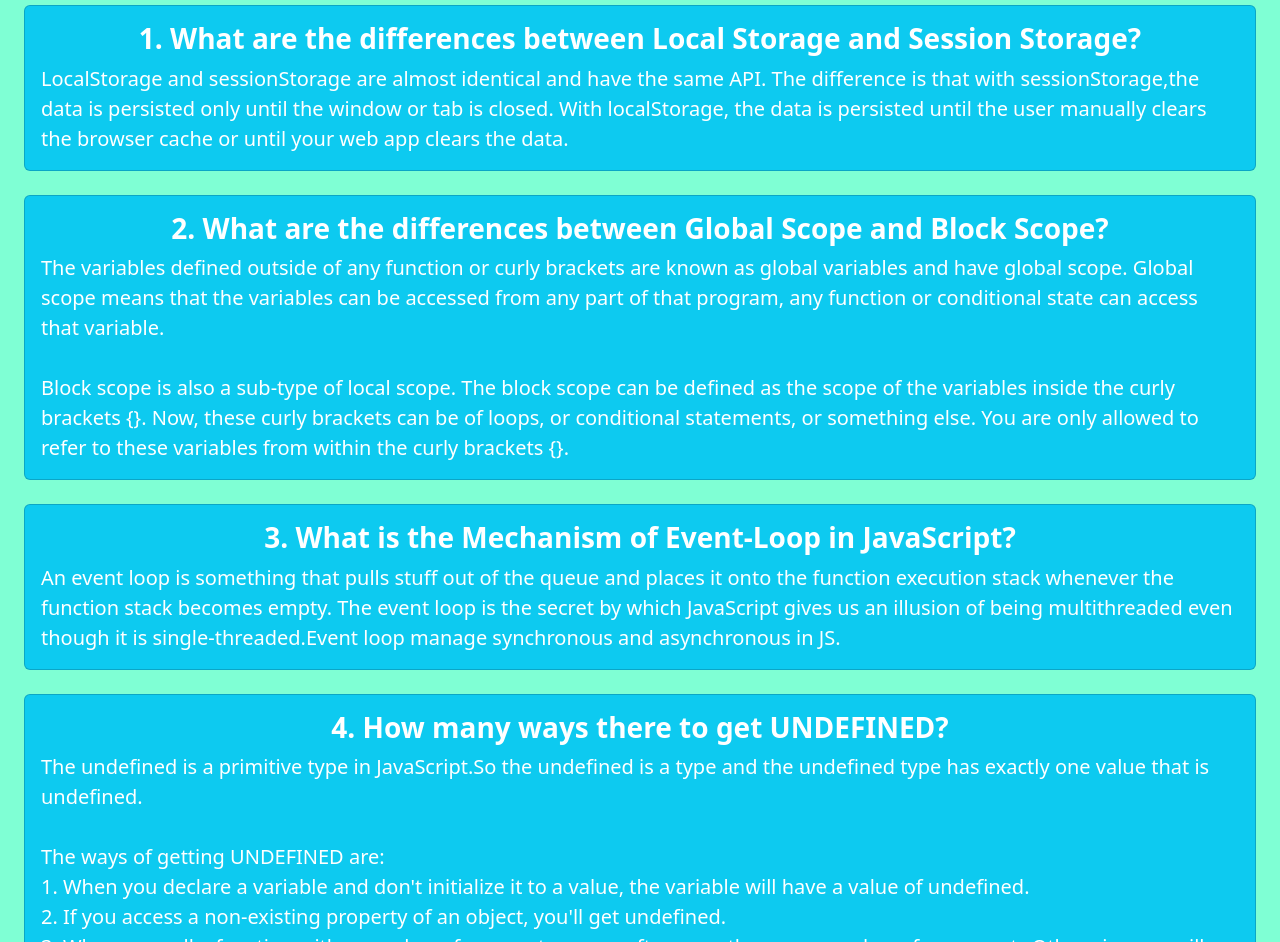
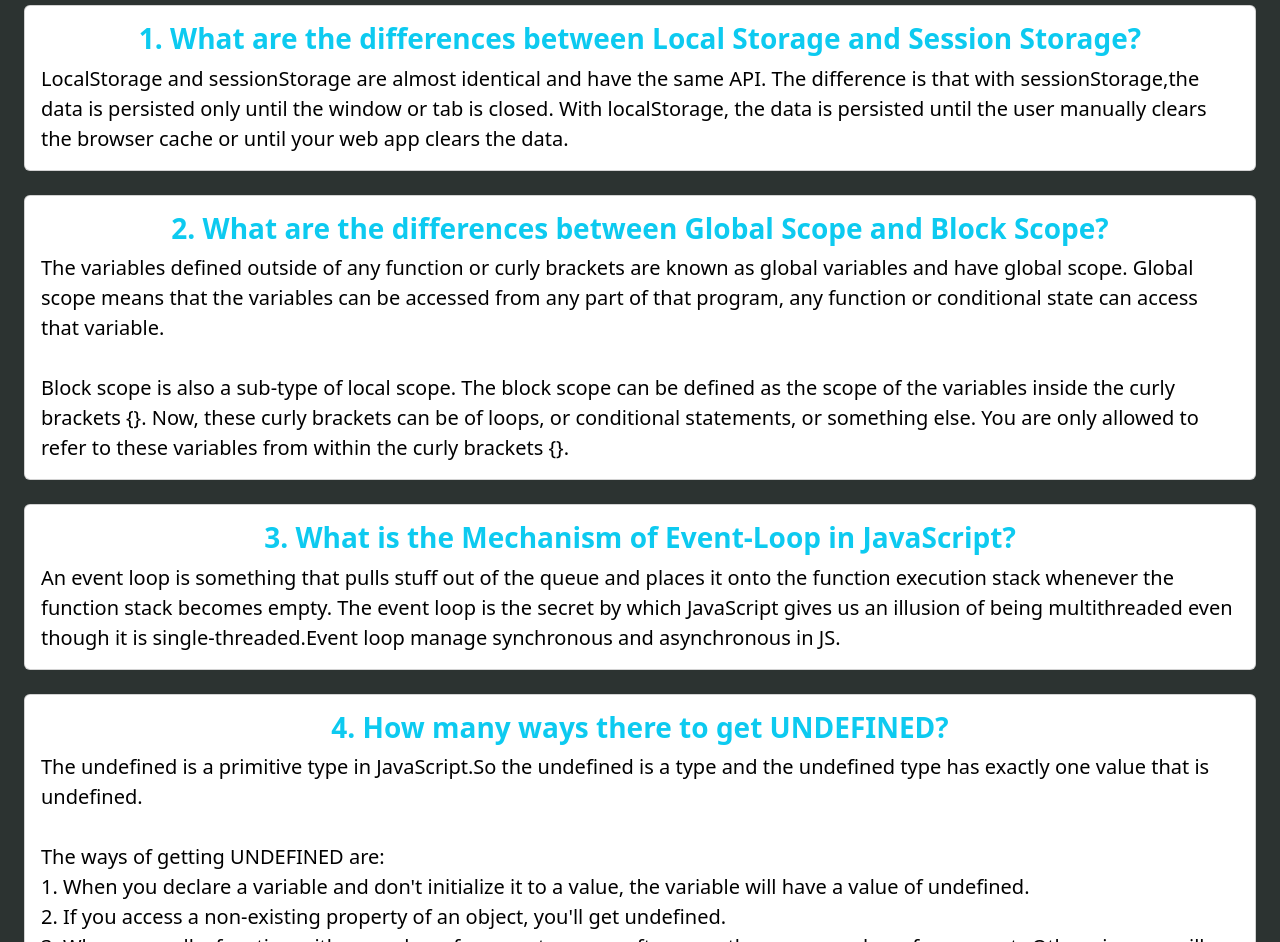
Before and after one commit to katibur/Typing-Speed-Calculator, a plain HTML site: page blog.html in a window 1280 px wide. Shown: the part 91-1033 px from the top of the page. Drawn offline with nearby package versions, Linux system fonts and the light colour scheme.

Commit message:
re-designed blog section

```diff
--- a/blog.html
+++ b/blog.html
@@ -10,7 +10,8 @@
     <title>Blogs</title>
     <style>
         body {
-            background-color: aquamarine;
+            background-color: rgb(44, 51, 49);
+            color: white;
         }
 
         img {
@@ -50,9 +51,10 @@
     <h1 class="m-auto text-center fw-bold fst-italic mt-4 mb-4">Blogs On JavaScript</h1>
 
     <div class="mx-4 fs-5 mb-sm-5">
-        <div class="card bg-info text-white mb-4">
+        <div class="card bg-white text-black mb-4">
             <div class="card-body">
-                <h5 class="card-title fw-bold text-lg-center fs-3 text-sm-start">1. What are the differences between
+                <h5 class="card-title fw-bold text-lg-center fs-3 text-sm-start text-info">1. What are the differences
+                    between
                     Local
                     Storage and
                     Session
@@ -65,9 +67,10 @@
             </div>
         </div>
 
-        <div class="card bg-info text-white mb-4">
+        <div class="card bg-white text-black mb-4">
             <div class="card-body">
-                <h5 class="card-title fw-bold text-lg-center fs-3 text-sm-start">2. What are the differences between
+                <h5 class="card-title fw-bold text-lg-center fs-3 text-sm-start text-info">2. What are the differences
+                    between
                     Global
                     Scope and
                     Block
@@ -90,9 +93,10 @@
             </div>
         </div>
 
-        <div class="card bg-info text-white mb-4">
+        <div class="card bg-white text-black mb-4">
             <div class="card-body">
-                <h5 class="card-title  fw-bold text-lg-center fs-3 text-sm-start">3. What is the Mechanism of Event-Loop
+                <h5 class="card-title  fw-bold text-lg-center fs-3 text-sm-start text-info">3. What is the Mechanism of
+                    Event-Loop
                     in
                     JavaScript?
                 </h5>
@@ -106,9 +110,9 @@
             </div>
         </div>
 
-        <div class="card bg-info text-white mb-4">
+        <div class="card bg-white text-black mb-4">
             <div class="card-body">
-                <h5 class="card-title fw-bold text-lg-center fs-3 text-sm-start">4. How many ways there to get
+                <h5 class="card-title fw-bold text-lg-center fs-3 text-sm-start text-info">4. How many ways there to get
                     UNDEFINED?
                 </h5>
                 <p class="card-text">The undefined is a primitive type in JavaScript.So the undefined is a type
--- a/script.js
+++ b/script.js
@@ -134,6 +134,7 @@ const start = () => {
 
       clearInterval(startCountdown);
       startTime = new Date().getTime();
+      countdownOverlay.innerHTML = '';
     }
     count--;
   }, 1000);
```
